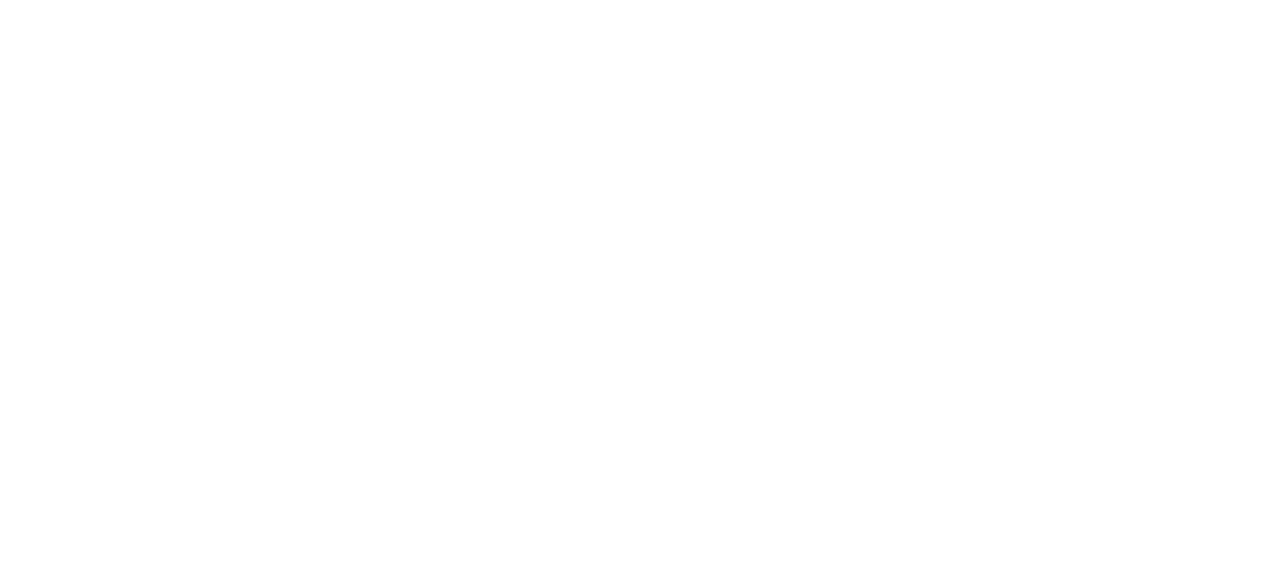
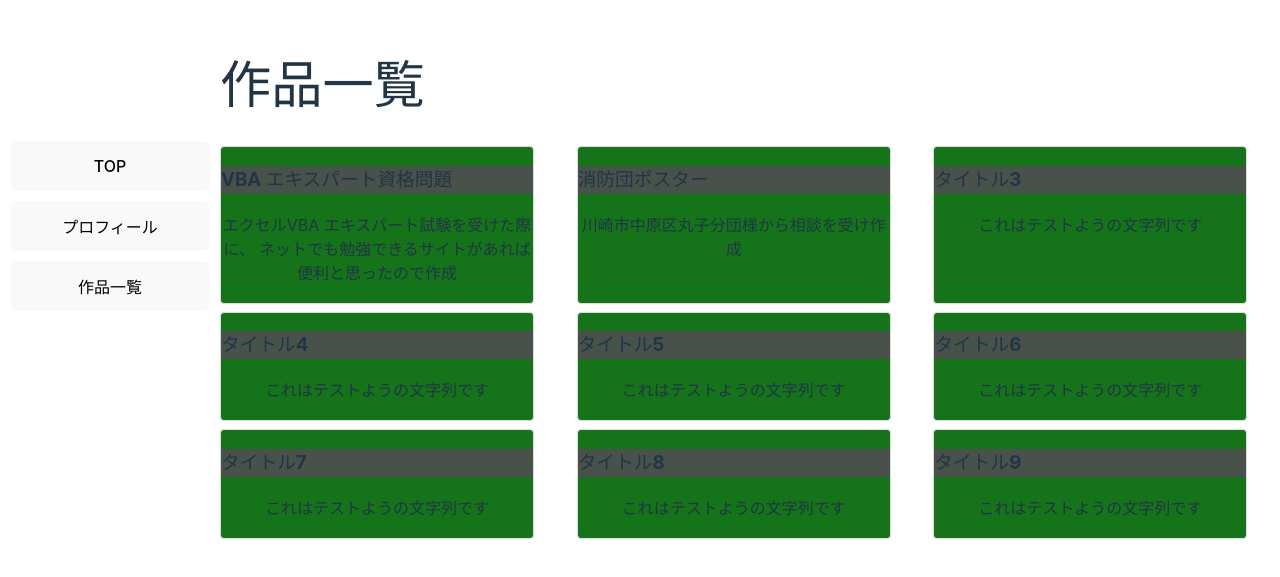
Before and after one commit to Naka-nishi-s/react_test, a React (Vite) app in the folder react_test/: page /collection in a window 1280 px wide. Before the commit this address had no page. Shown: the part 121-698 px from the top of the page. Built offline with nearby package versions, Linux system fonts and the light colour scheme.

Commit message:
作品一覧追加

```diff
--- a/react_test/src/App.css
+++ b/react_test/src/App.css
@@ -1,13 +1,14 @@
-#root {
+/* #root {
   max-width: 1280px;
   margin: 0 auto;
   padding: 2rem;
   text-align: center;
-}
+} */
 
-.parent-container {
+.parent-container{
   display: flex;
   justify-content: flex-start; /* 横並びで要素を左に寄せる */
+  width: 100%
 }
 
 .button-container {
@@ -32,9 +33,31 @@
 
 .profile-title {
   width: 200px;
+  text-align:left;
 }
 
-.profile-image {
-  width: 200px;
-  display: flex;
+.grid-container {
+  display: grid;
+  grid-template-columns: repeat(3, 1fr);
+  gap: 10px;
 }
+
+.grid-item {
+  width: 90%;
+  height: 100%;
+  background-color: #15741a;
+  text-align: center;
+  border: 1px solid #ddd;
+  border-radius: 4px;
+}
+
+.grid-item >h3{
+  width: 100%;
+  text-align:left;
+  background-color: #49524a;
+}
+
+
+.grid-item:hover {
+  border-color: #646cff;
+}
--- a/react_test/src/App.jsx
+++ b/react_test/src/App.jsx
@@ -1,14 +1,12 @@
 import React from 'react';
 import { BrowserRouter as Router, Route, Routes } from 'react-router-dom';
 import Top from './top';
-import Test from './test';
 
 function App() {
   return (
     <Router>
       <Routes>
         <Route path="/" element={<Top />} />
-        <Route path="/test" element={<Test />} />
       </Routes>
     </Router>
   );
--- a/react_test/src/Routes.jsx
+++ b/react_test/src/Routes.jsx
@@ -1,12 +1,14 @@
-import { Routes, Route } from "react-router-dom";
-import Top from "./top.jsx";
-import Profile from "./profile.jsx";
+import { Routes, Route } from 'react-router-dom';
+import Top from './top.jsx';
+import Profile from './profile.jsx';
+import Collection from './collection.jsx';
 
 export const AppRoutes = () => {
    return (
        <Routes>
-           <Route path="/" element={<Top />} />
-           <Route path="/profile" element={<Profile />} />
+           <Route path='/' element={<Top />} />
+           <Route path='/profile' element={<Profile />} />
+           <Route path='/collection' element={<Collection />} />
        </Routes>
    )
 }
--- /dev/null
+++ b/react_test/src/collection.jsx
@@ -0,0 +1,84 @@
+import React from 'react'
+import { useNavigate } from 'react-router-dom';
+import image_test from '/collection_file/fire_brigade.pdf'
+import './App.css'
+
+function Collection() {
+    const navigate = useNavigate();
+    const goToTop = () => {
+      navigate('/');
+    };
+    const goToProfile = () => {
+      navigate('/profile');
+    };
+    const goToCollection = () => {
+      navigate('/collection');
+    };
+
+    const handleClick = () => {
+        window.open('https://nagasawa993.github.io/VBAtest/');
+    };
+    const handleClick2 = () => {
+        window.open(image_test);
+    };
+
+
+  return (
+    <>
+      <div className='parent-container'>
+        <div className='button-container'>
+          <button onClick={goToTop}>TOP</button>
+          <button onClick={goToProfile}>プロフィール</button>
+          <button onClick={goToCollection}>作品一覧</button>
+        </div>
+        <div className='top-content'>
+        <h1>作品一覧</h1>
+
+        <div className="grid-container">
+          <div onClick={handleClick} key='1' className="grid-item">
+              <h3>VBA エキスパート資格問題</h3>
+              <p>エクセルVBA エキスパート試験を受けた際に、
+                ネットでも勉強できるサイトがあれば便利と思ったので作成</p>
+          </div>
+          <div onClick={handleClick2} key='2' className="grid-item">
+            <h3>消防団ポスター</h3>
+            <p>川崎市中原区丸子分団様から相談を受け作成</p>
+          </div>
+          <div key='3' className="grid-item">
+            <h3>タイトル3</h3>
+            <p>これはテストようの文字列です</p>
+          </div>
+          <div key='4' className="grid-item">
+            <h3>タイトル4</h3>
+            <p>これはテストようの文字列です</p>
+          </div>
+          <div key='5' className="grid-item">
+            <h3>タイトル5</h3>
+            <p>これはテストようの文字列です</p>
+          </div>
+          <div key='6' className="grid-item">
+            <h3>タイトル6</h3>
+            <p>これはテストようの文字列です</p>
+          </div>
+          <div key='7' className="grid-item">
+            <h3>タイトル7</h3>
+            <p>これはテストようの文字列です</p>
+          </div>
+          <div key='8' className="grid-item">
+            <h3>タイトル8</h3>
+            <p>これはテストようの文字列です</p>
+          </div>
+          <div key='9' className="grid-item">
+            <h3>タイトル9</h3>
+            <p>これはテストようの文字列です</p>
+          </div>
+          {/* <img src={`${process.env.PUBLIC_URL}/collection.image_fx_.jpg`} /> */}
+        </div>
+
+        </div>
+      </div>
+    </>
+  )
+}
+
+export default Collection
--- a/react_test/src/index.css
+++ b/react_test/src/index.css
@@ -52,7 +52,14 @@
 
 .profile-content >p{
   text-align:left;
+  width: 100%;
 }
+
+.top-content{
+  width: 100%;
+}
+
+
 
 @media (prefers-color-scheme: light) {
   :root {
--- a/react_test/src/profile.jsx
+++ b/react_test/src/profile.jsx
@@ -1,22 +1,30 @@
 import React from 'react'
-import { Link } from 'react-router-dom';
+import { useNavigate } from 'react-router-dom';
 import image_profile from '/images/image_profile.webp'
 import './App.css'
 
 function Profile() {
+    const navigate = useNavigate();
+    const goToTop = () => {
+      navigate('/');
+    };
+    const goToProfile = () => {
+      navigate('/profile');
+    };
+    const goToCollection = () => {
+      navigate('/collection');
+    };
   return (
     <>
-      <div className="parent-container">
-        <div className="button-container">
-          <Link to="/">
-            <button>TOP</button>
-          </Link>
-          <button>プロフィール</button>
-          <button>作品一覧</button>
+      <div className='parent-container'>
+        <div className='button-container'>
+        <button onClick={goToTop}>TOP</button>
+          <button onClick={goToProfile}>プロフィール</button>
+          <button onClick={goToCollection}>作品一覧</button>
         </div>
         <div className='profile-content'>
           <h1>プロフィール</h1>
-            <img className="profile-title" src={image_profile} />
+          <img className='profile-title' src={image_profile} />
           <p>こんにちは。私は長澤良宗と申します。<br/>
             現在、Webアプリケーションの開発を中心にフロントエンドエンジニアとして働いています。<br/>
             特に、ReactやTypeScriptを活用したモダンなUI/UXの構築を得意としています。<br/>
--- a/react_test/src/top.jsx
+++ b/react_test/src/top.jsx
@@ -12,19 +12,22 @@
   const goToProfile = () => {
     navigate('/profile');
   };
+  const goToCollection = () => {
+    navigate('/collection');
+  };
 
   return (
     <>
-      <div className="parent-container">
-        <div className="button-container">
+      <div className='parent-container'>
+        <div className='button-container'>
           <button onClick={goToTop}>TOP</button>
           <button onClick={goToProfile}>プロフィール</button>
-          <button>作品一覧</button>
+          <button onClick={goToCollection}>作品一覧</button>
         </div>
-          <div>
-            <img className="top-title" src={image_top_title} />
-            <img src={image_profile} />
-          </div>
+        <div className='top-content'>
+          <img className='top-title' src={image_top_title} />
+          <img src={image_profile} />
+        </div>
       </div>
     </>
   )
```
Also changed, not shown: 1 other file (tests, documents, lock files or other folders). Lines whose indentation alone changed are shown as unchanged.
